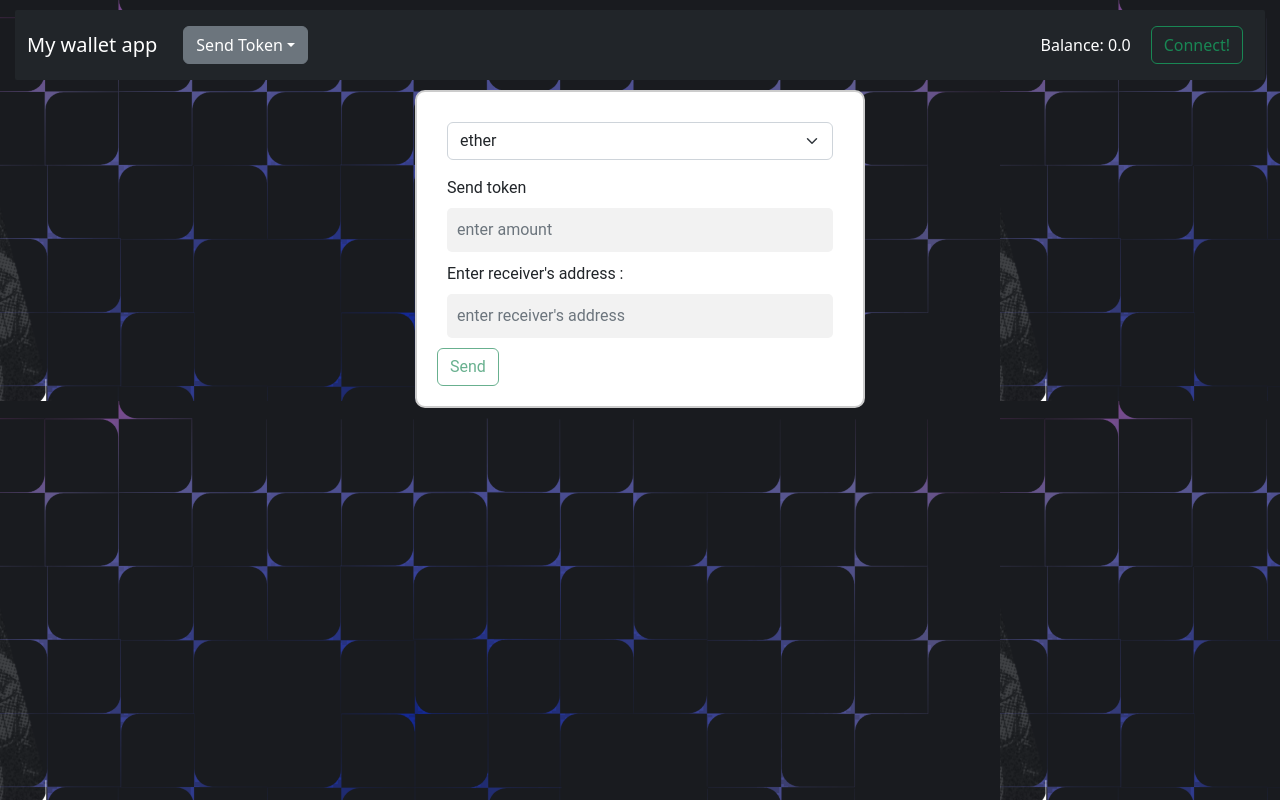
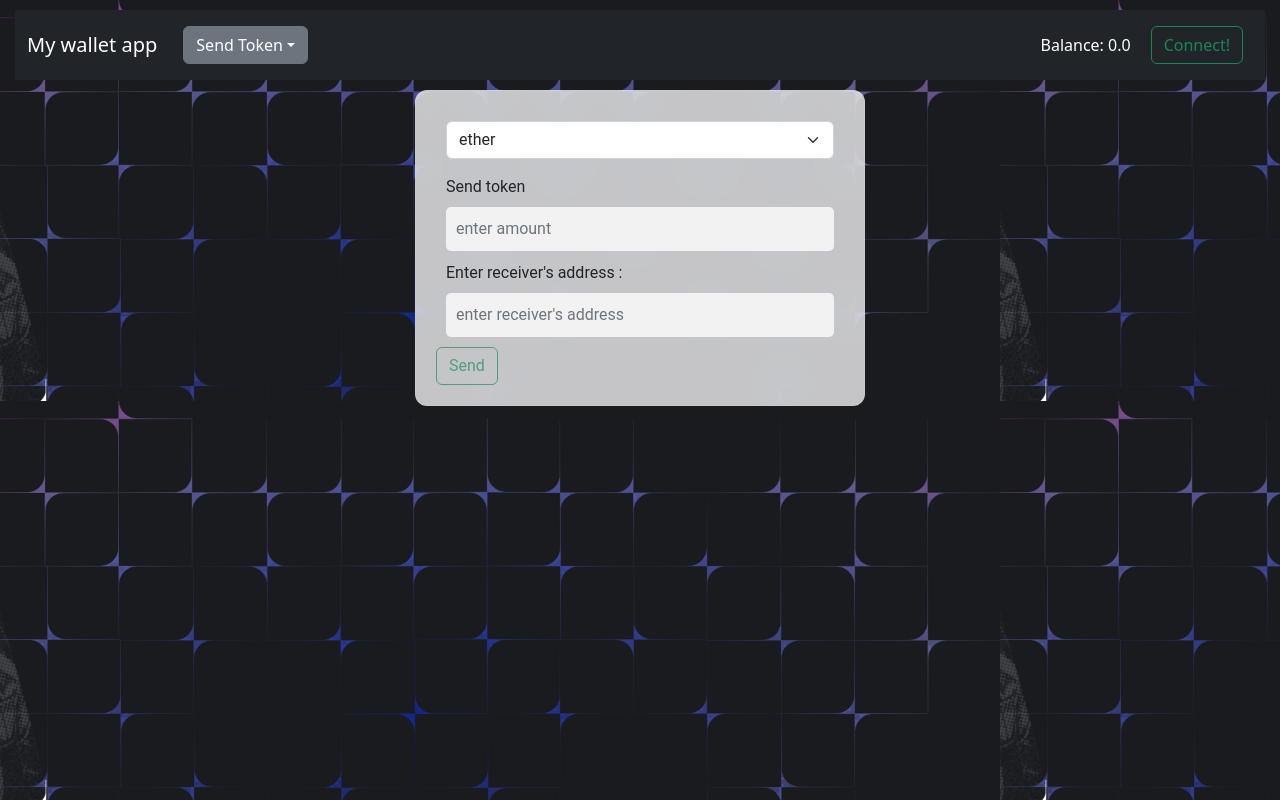
Before and after one commit to MoFahimKh/my-wallet-app, a React (Create React App) app: page / in a window 1280 px wide. Built offline with nearby package versions, Linux system fonts and the light colour scheme; no server answers; what @uniswap/smart-order-router would draw is missing.

Commit message:
Update swap form , Add BeatLoader

```diff
--- a/src/App.css
+++ b/src/App.css
@@ -14,6 +14,11 @@ Button{
   font-family: 'Roboto', sans-serif;
   font-size: 16px;
   width: 450px;
+  backdrop-filter: blur(16px) saturate(180%);
+    -webkit-backdrop-filter: blur(16px) saturate(180%);
+    background-color: rgba(255, 255, 255, 0.75);
+    border-radius: 12px;
+    border: 1px solid rgba(209, 213, 219, 0.3);
 }
 .formContainer input[type="text"] {
   border-radius: 5px;
--- a/src/components/SwapToken.js
+++ b/src/components/SwapToken.js
@@ -11,10 +11,13 @@ import { getPrice } from "../utils/alphaRouterService";
 import { getAccount } from "../utils/ethereum";
 import SelectTokenDropdown from "./SelectTokenDropdown";
 import runSwap from "../utils/runSwap";
+import { BeatLoader } from "react-spinners";
 
 const SwapToken = () => {
   const [clicked, setClicked] = useState(false);
   const [inputAmount, setInputAmount] = useState(0);
+  const [inputFieldFilled, setInputFieldFilled] = useState(false);
+  const [priceFetched, setPriceFetched] = useState(false);
   let signerAddress;
   const getSignerAddress = async () => {
     const signerAddressArray = await getAccount();
@@ -22,6 +25,7 @@ const SwapToken = () => {
   };
   const handleChange = (event) => {
     setInputAmount(event.target.value);
+    setInputFieldFilled(true);
   };
 
   const {
@@ -39,6 +43,7 @@ const SwapToken = () => {
   } = useContext(MyContext);
 
   useEffect(() => {
+    if (inputFieldFilled) {
       getPrice(
         inputAmount,
         slippageTolerance,
@@ -51,9 +56,12 @@ const SwapToken = () => {
         setSwapTransaction(data[0]);
         setSwappedPrice(data[1]);
         setSwapRatio(data[2]);
+        setInputFieldFilled(false);
+        setPriceFetched(true);
       });
+    }
     getSignerAddress();
-  }, [inputAmount, inputTokenSelected, outputTokenSelected]);
+  }, [inputAmount, inputTokenSelected, outputTokenSelected, inputFieldFilled]);
 
   return (
     <div className="body">
@@ -68,7 +76,6 @@ const SwapToken = () => {
             <GearFill /> Settings
           </span>
           {clicked === true && <SwapConfigs />}
-
           <Form.Group>
             <SelectTokenDropdown typeOfToken="input" />
             <Form.Label>
@@ -112,24 +119,33 @@ const SwapToken = () => {
                 />
               }
             </Form.Label>{" "}
+            <div>
+              {inputAmount &&
+                (priceFetched ? (
                   <Form.Control
                     type="text"
                     placeholder=""
                     readOnly
                     value={inputAmount / swapRatio}
                   />
+                ) : (
+                  <BeatLoader />
+                ))}
+            </div>
             <Form.Label></Form.Label>
           </Form.Group>
           <Button
             className=""
-            variant="outline-success"
+            variant="outline-dark"
             onClick={async () => {
               const signer = await getSigner();
               runSwap(swapTransaction, signer);
             }}
+            disabled={!priceFetched} // disable the button if priceFetched is false
           >
             Swap
           </Button>
+
           <Form.Label></Form.Label>
         </Form>
       </div>
```
Lines whose indentation alone changed are shown as unchanged.
